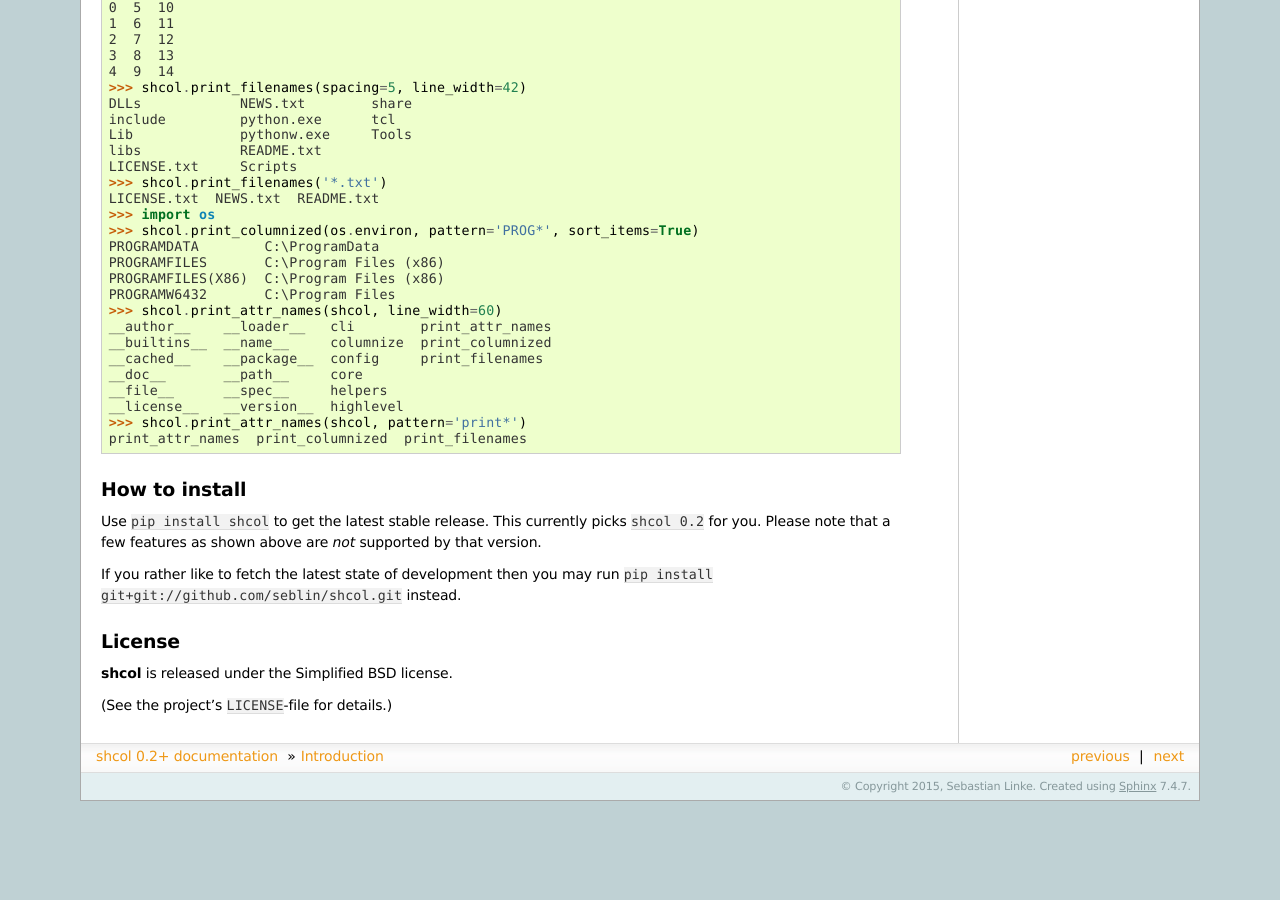
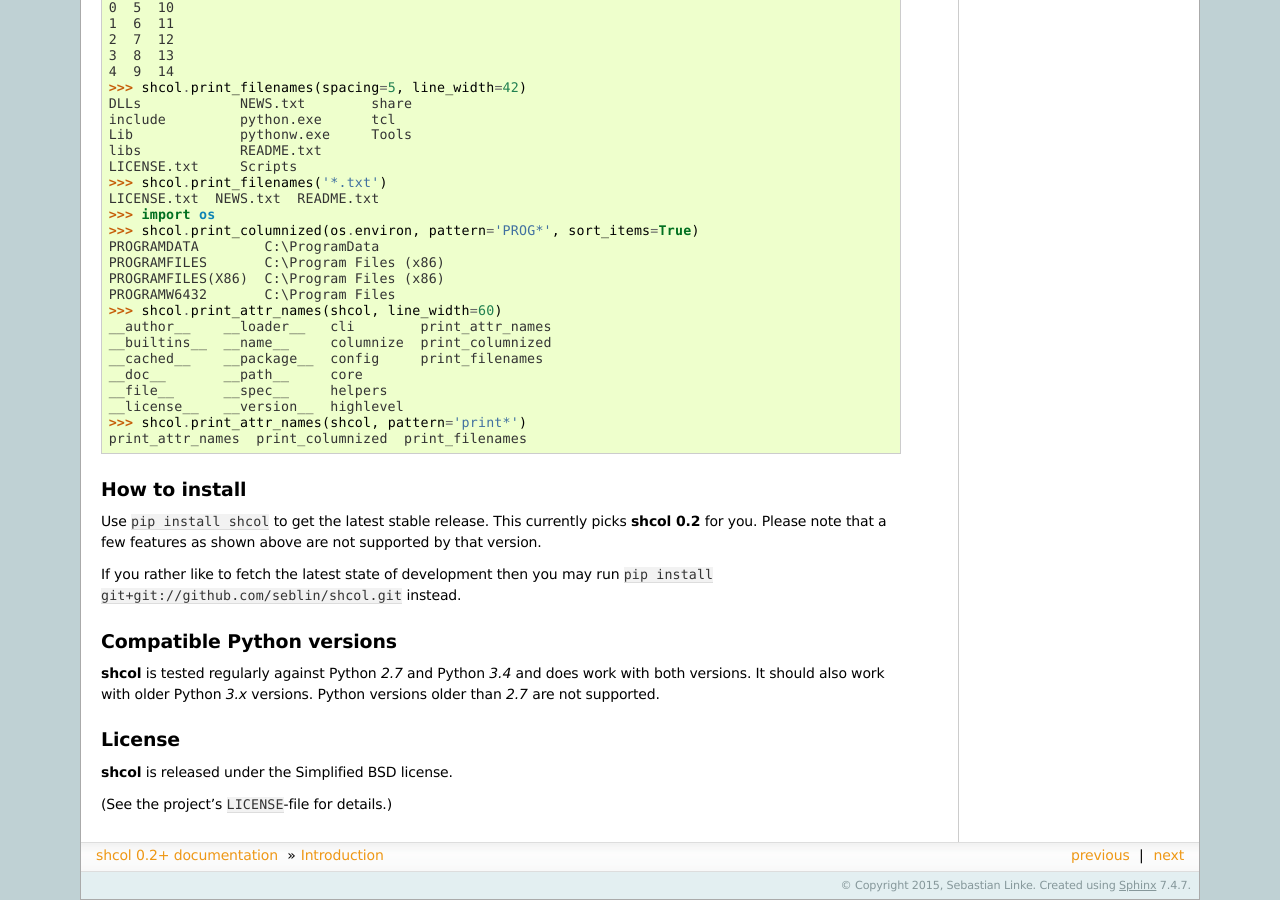
Before and after one commit to seblin/shcol, a Sphinx documentation site: the page built from doc/introduction.rst, in a window 1280 px wide and 900 px high, scrolled down 651 px. Built offline with Sphinx 7.4.7, drawn with Linux system fonts in a browser that asks for light colours; before the commit the page ends 1452 px from its top, so only the background shows below that; some of the changed text lies outside the part shown.

Commit message:
Add a section about Python version compatibility.

```diff
--- a/doc/introduction.rst
+++ b/doc/introduction.rst
@@ -74,11 +74,19 @@
 --------------
 
 Use ``pip install shcol`` to get the latest stable release. This currently picks
-``shcol 0.2`` for you. Please note that a few features as shown above are *not*
-supported by that version.
+:program:`shcol 0.2` for you. Please note that a few features as shown above are
+not supported by that version.
 
 If you rather like to fetch the latest state of development then you may run
 ``pip install git+git://github.com/seblin/shcol.git`` instead.
+
+
+Compatible Python versions
+--------------------------
+
+:program:`shcol` is tested regularly against Python *2.7* and Python *3.4* and
+does work with both versions. It should also work with older Python *3.x*
+versions. Python versions older than *2.7* are not supported.
 
 
 License
```
